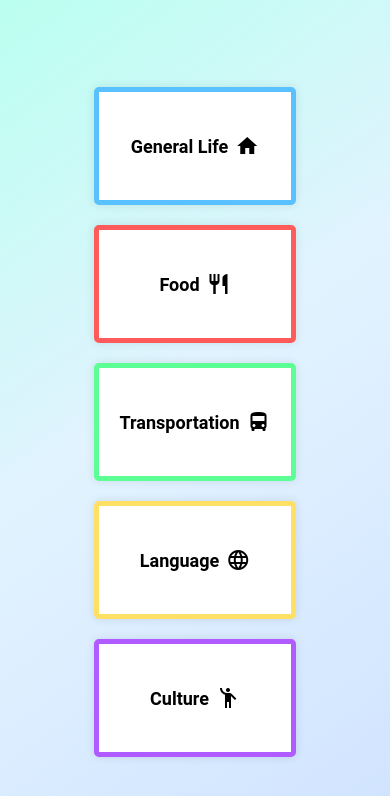
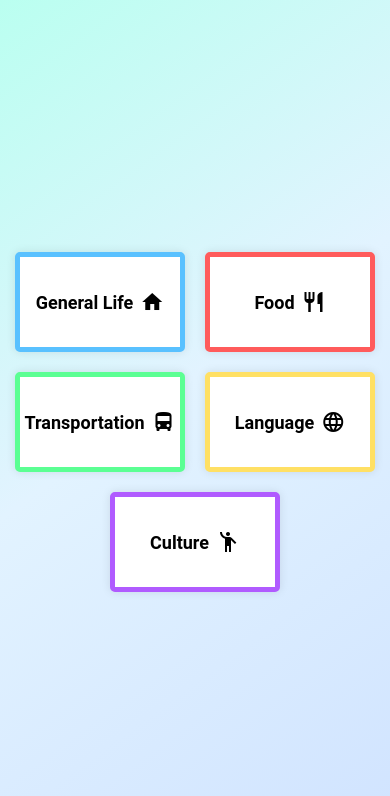
Before and after one commit to StormTersteeg/SITips, a plain HTML site: page index.html in a window 390 px wide. Drawn offline with Linux system fonts and the light colour scheme.

Commit message:
added improved responsiveness

```diff
--- a/style.css
+++ b/style.css
@@ -37,6 +37,14 @@ tile {
 tile:hover {
   cursor: pointer;
   opacity: .6;
+}
+
+/* media query smaller than 900px */
+@media (max-width: 900px) {
+  tile {
+    width: 160px;
+    height: 90px;
+  }
 }
 
 back {
```
